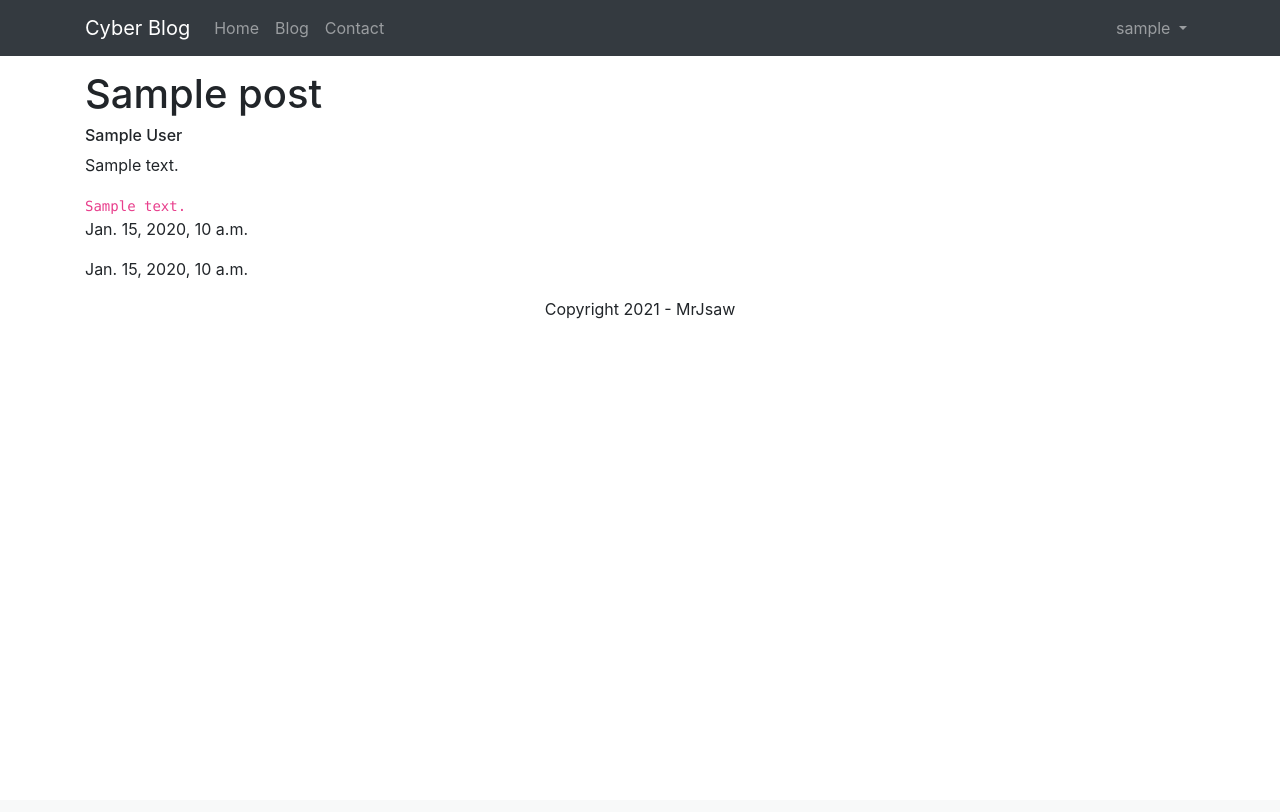
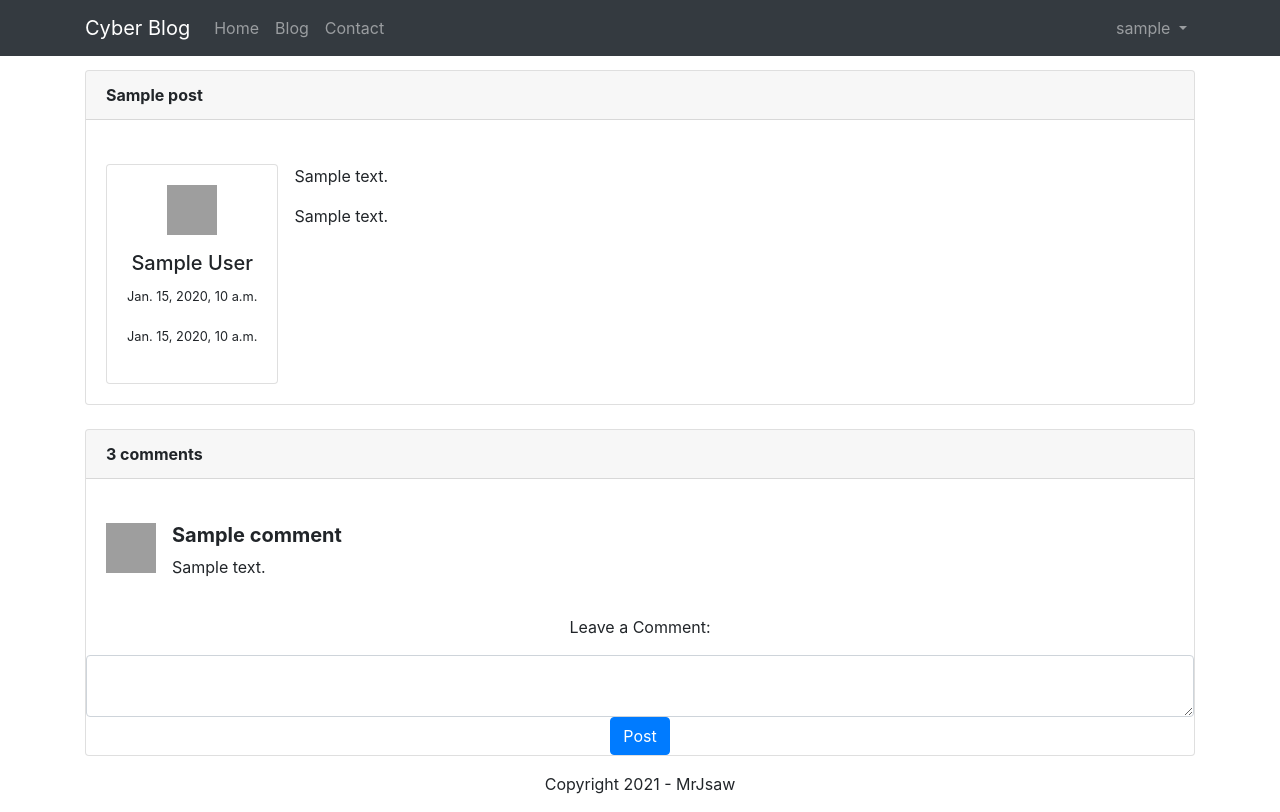
Before and after one commit to Mrjsaw/django-blog, a Django app: page /blog in a window 1280 px wide. Before the commit the page ends 319 px from the top, so only its background shows below. Run offline with Django 3.2, Linux system fonts and the light colour scheme; a user stored in the database is signed in; tables that the repository leaves empty hold one stand-in row (values such as "Sample post"); some libraries are stand-ins or nearby versions; grey boxes are pictures that could not be loaded.

Commit message:
added comment flow, works locally haven't tested in production yet

```diff
--- a/auth0login/auth0backend.py
+++ b/auth0login/auth0backend.py
@@ -1,6 +1,7 @@
 from urllib import request
 from jose import jwt
 from social_core.backends.oauth import BaseOAuth2
+
 class Auth0(BaseOAuth2):
     """Auth0 OAuth authentication backend"""
     name = "auth0"
--- a/core/admin.py
+++ b/core/admin.py
@@ -1,7 +1,8 @@
 from django.contrib import admin
-from .models import Post
+from .models import Post, Comment
 
 # Register your models here.
 
 
 admin.site.register(Post)
+admin.site.register(Comment)
--- a/core/models.py
+++ b/core/models.py
@@ -3,7 +3,9 @@ from django.db import models
 # Create your models here.
 
 """ This TimeCheckModel checks when record was last modified and created """
+
 class TimeCheckModel(models.Model):
+
     update = models.DateTimeField(auto_now=True, verbose_name="Last Modified At")
     create = models.DateTimeField(auto_now_add=True, verbose_name="Created At",)
 
@@ -12,9 +14,12 @@ class TimeCheckModel(models.Model):
         abstract = True
 
 ''' Post class that inherits TimeCheckModel properties'''
+
 class Post(TimeCheckModel):
+
     title = models.CharField(max_length=250)
     description = models.TextField()
+
     #used to add html markdown to description
     description_markdown = models.TextField(blank=True)
     author = models.CharField(max_length=250)
@@ -22,3 +27,18 @@ class Post(TimeCheckModel):
     #override str() to return title
     def __str__(self):
         return self.title
+
+''' Comment class that is maped many to one post'''
+
+class Comment(models.Model):
+
+    content = models.TextField()
+    post = models.ForeignKey(Post, on_delete=models.CASCADE)
+    create = models.DateTimeField(auto_now=True, verbose_name="Created At")
+    name = models.CharField(max_length=80)
+
+    def __str__(self):
+        return self.content
+
+    class Meta:
+        ordering = ['create']
--- a/core/urls.py
+++ b/core/urls.py
@@ -1,10 +1,11 @@
 from django.urls import path, include
-from .views import PostListView, index, logout
+from .views import PostListView, index, logout, addComment
 
 urlpatterns = [
     path("", index),
     path("blog", PostListView.as_view()),
     path("logout", logout),
+    path("addComment",addComment),
     path("", include("django.contrib.auth.urls")),
     path("", include("social_django.urls")),
 ]
--- a/core/views.py
+++ b/core/views.py
@@ -1,7 +1,8 @@
-from django.shortcuts import render, redirect
+from django.shortcuts import render, redirect, get_object_or_404
 from django.views.generic import View
 from django.utils.decorators import method_decorator
-from .models import Post
+from .models import Post, Comment
+from .forms import CommentForm
 from django.contrib.auth.decorators import login_required
 from django.contrib.auth import logout as log_out
 from urllib.parse import urlencode
@@ -27,13 +28,29 @@ def logout(request):
 
     return HttpResponseRedirect(logout_url)
 
+
+def addComment(request):
+    post = get_object_or_404(Post, id= request.POST.get('post_id'))
+    if request.method == 'POST':
+        form = CommentForm(request.POST)
+        if form.is_valid():
+            comment = form.save(commit=False)
+            comment.post= post
+            comment.name = request.user.username
+            comment.save()
+            return HttpResponseRedirect('/')
+    else:
+        form = CommentForm()
+    return HttpResponseRedirect('/')
+
 class PostListView(View):
+
     @method_decorator(login_required)
-
     def dispatch(self, *args, **kwargs):
         return super(PostListView, self).dispatch(*args, **kwargs)
 
     def get(self, request):
         posts = Post.objects.all()
-        context = {"posts": posts}
+        comments = Comment.objects.all()
+        context = {"posts": posts, "comments": comments}
         return render(request, "base.html", context)
--- a/djangoblog/settings.py
+++ b/djangoblog/settings.py
@@ -53,7 +53,7 @@ BASE_DIR = Path(__file__).resolve().parent.parent
 SECRET_KEY = os.getenv("DJANGO_SECRET_KEY")
 
 # SECURITY WARNING: don't run with debug turned on in production!
-DEBUG = False
+DEBUG = True
 
 ALLOWED_HOSTS = ['localhost','127.0.0.1']
 
--- a/templates/base.html
+++ b/templates/base.html
@@ -9,13 +9,54 @@
 
     <div class="container">
         {% for i in posts %}
-        <h1>{{ i.title}}</h1>
-        <h6> {{i.author}} </h6>
-        <p>{{ i.description }}</p>
-        <code> {{ i.description_markdown }} </code>
-        <p>{{ i.create}}</p>
-        <p>{{ i.update}}</p>
-        {% endfor %}
+        <div class="card mb-4 wow fadeIn">
+            <!--Card content-->
+            <div class="card-header font-weight-bold">{{ i.title }}</div>
+            <div class="card-body">
+                <div class="media d-block d-md-flex mt-4">
+                    <div class="card">
+                        <div class="card-body">
+                    <img class="d-flex mb-3 mx-auto " height="50" width="50" src="https://www.dovercourt.org/wp-content/uploads/2019/11/610-6104451_image-placeholder-png-user-profile-placeholder-image-png-286x300.jpg" alt="Generic placeholder image">
+                    <h5 class="text-center">{{i.author}}</h5>
+                    <p class="text-center"><small>{{i.create }}</small></p>
+                    <p class="text-center"><small>{{i.update }}</small></p>
+                    </div>
+                    </div>
+                    <div class="media-body text-center text-md-left ml-md-3 ml-0">
+
+                    <p>{{i.description}}</p>
+                    <p> {{ i.description_markdown }} </p>
+                </div>
+            </div>
+        </div>
+    </div>
+<!--Comments-->
+        <div class="card card-comments mb-3 wow fadeIn">
+            <div class="card-header font-weight-bold">3 comments</div>
+            <div class="card-body">
+                {% for c in comments %}
+                {% if c.post_id == i.id %}
+                <div class="media d-block d-md-flex mt-4">
+                    <img class="d-flex mb-3 mx-auto " height="50" width="50" src="https://www.dovercourt.org/wp-content/uploads/2019/11/610-6104451_image-placeholder-png-user-profile-placeholder-image-png-286x300.jpg" alt="Generic placeholder image">
+                        <div class="media-body text-center text-md-left ml-md-3 ml-0">
+                            <h5 class="mt-0 font-weight-bold">{{c.name}}</h5>
+                            <p>{{c.content}}</p>
+                        </div>
+                    </div>
+                {% endif %}
+                {% endfor %}
+                </div>
+            <!-- Quick Reply -->
+            <form action="addComment" method="POST">
+                {% csrf_token %}
+                <p class="text-center">Leave a Comment: </p>
+                <textarea class="form-control" name="content"></textarea>
+                <input type="hidden" value="{{ i.id }}" name="post_id">
+                <div style="text-align:center;">
+                <button type="submit" class="btn btn-primary">Post</button>
+                </div>
+            </form>
+            {% endfor %}
 </div>
 
 {% include "footer.html" %}
--- a/templates/nav.html
+++ b/templates/nav.html
@@ -17,12 +17,14 @@
                 {{ request.user }}
             </a>
             <div class="dropdown-menu" aria-labelledby="navbarDropdown">
+                    {% if request.user.is_staff %}
+                    <a class="dropdown-item" href="/admin">Admin</a>
+                    {% endif %}
                     <a class="dropdown-item" href="/logout">Logout</a>
             </div>
           </li>
         </ul>
+      </div>
         {% endif %}
-
-    </div>
   </div>
 </nav>
```
Also changed, not shown: core/forms.py (added, +8 -0 lines), core/migrations/0002_comment.py (added), core/migrations/0003_comment_name.py (added).
